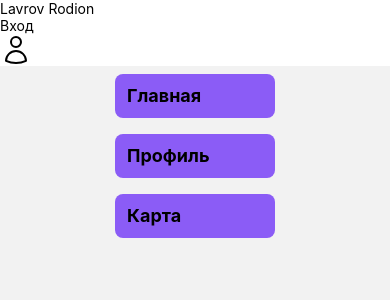
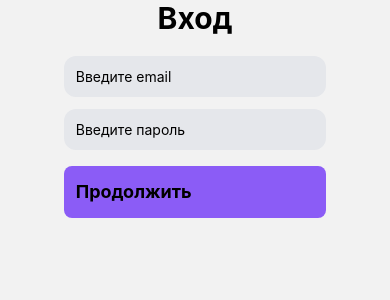
Before and after one commit to Veter-ok/react-native-online-journey, a React Native app: screen /Auth in a window 390 px wide. Shown: the top 300 px of the page. Built offline with nearby package versions, Linux system fonts and the light colour scheme.

Commit message:
Add input field and new screens

```diff
--- a/App.tsx
+++ b/App.tsx
@@ -1,21 +1,11 @@
 import React from 'react';
-import { SafeAreaView, StyleSheet, View, Text } from 'react-native';
-import Navigation from './Navigation';
+import Navigation from './Navigation/Navigation';
+import AuthProvider from './providers/AuthProvider';
 
 export default function App() {
   return (
-    <Navigation/>
-      //  <SafeAreaView>
-      //   <Text className='text-red-500'>fsdfdf</Text>
-      // </SafeAreaView>
+    <AuthProvider>
+      <Navigation/>
+    </AuthProvider>
   );
 }
-
-const styles = StyleSheet.create({
-  container: {
-    flex: 1,
-    backgroundColor: '#fff',
-    alignItems: 'center',
-    justifyContent: 'center',
-  },
-});
--- a/Navigation.tsx
+++ /dev/null
@@ -1,20 +0,0 @@
-import React, {FunctionComponent as FC} from 'react'
-import { StatusBar } from 'expo-status-bar';
-import { View, Text } from 'react-native';
-import { NavigationContainer } from '@react-navigation/native';
-import { createNativeStackNavigator } from '@react-navigation/native-stack';
-import HomeScreen from './screens/HomeScreen';
-
-const Stack = createNativeStackNavigator();
-
-const Navigation:FC = () => {
-  return (
-	<NavigationContainer>
-		<Stack.Navigator screenOptions={{headerShown: false}}>
-        	<Stack.Screen name="Home" component={HomeScreen}/>
-      	</Stack.Navigator>
-	</NavigationContainer>
-  )
-}
-
-export default Navigation
--- /dev/null
+++ b/Navigation/Navigation.tsx
@@ -0,0 +1,30 @@
+import React, {FunctionComponent as FC, useContext} from 'react'
+import { NavigationContainer } from '@react-navigation/native';
+import { createNativeStackNavigator } from '@react-navigation/native-stack';
+import HomeScreen from '../screens/HomeScreen';
+import { AuthContext } from '../providers/AuthProvider';
+import AuthScreen from '../screens/AuthScreen';
+import ProfileScreen from '../screens/Profile';
+
+const Stack = createNativeStackNavigator();
+
+const Navigation:FC = () => {
+	const {Auth} = useContext(AuthContext)
+
+	return (
+		<NavigationContainer>
+			<Stack.Navigator screenOptions={{headerShown: false}}>
+				{Auth ?
+					<>
+						<Stack.Screen name="Home" component={HomeScreen}/>
+						<Stack.Screen name="Profile" component={ProfileScreen}/>
+					</>
+				:
+					<Stack.Screen name="Auth" component={AuthScreen}/>
+				}
+			</Stack.Navigator>
+		</NavigationContainer>
+	)
+}
+
+export default Navigation
--- /dev/null
+++ b/Navigation/types.ts
@@ -0,0 +1,6 @@
+export type TypeRootStackParamList = {
+	Home: undefined,
+	Auth: undefined,
+	Profile: undefined,
+	Map: undefined,
+}
--- a/components/ui/Button/Button.tsx
+++ b/components/ui/Button/Button.tsx
@@ -2,17 +2,18 @@ import React, {FunctionComponent as FC} from 'react'
 import {Text, TouchableHighlight } from 'react-native'
 
 interface IPropsButton {
+	onClick: () => void,
 	title: string
 }
 
-const Button:FC<IPropsButton> = ({title}) => {
+const Button:FC<IPropsButton> = ({onClick, title}) => {
   return (
 	<TouchableHighlight
-		underlayColor={"#FBBF24"}
-		onPress={() => {console.log(title)}}
-		className='w-40 bg-violet-500 block p-2 mx-auto my-2 rounded-lg'
+		underlayColor="#FBBF24"
+		onPress={onClick}
+		className='w-full bg-violet-500 block p-3 mx-auto mt-4 rounded-lg'
 	>
-		<Text className='text-center text-lg font-bold p-1'>{title}</Text>
+		<Text className='text-center text-lg font-bold'>{title}</Text>
 	</TouchableHighlight>
   )
 }
--- /dev/null
+++ b/components/ui/Field/filed.tsx
@@ -0,0 +1,25 @@
+import React, {FunctionComponent as FC} from 'react'
+import {TextInput} from 'react-native'
+
+interface IPropsField {
+	placeholder: string
+	onChange: (value: string) => void,
+	value: string
+	isSecure?: boolean
+}
+
+const Field:FC<IPropsField> = ({placeholder, onChange, value, isSecure}) => {
+  return (
+	<TextInput
+		showSoftInputOnFocus={false}
+		placeholder={placeholder}
+		onChangeText={onChange}
+		value={value}
+		secureTextEntry={isSecure}
+		autoCapitalize='none'
+		className='rounded-xl bg-gray-200 mt-3 p-3 w-full'
+	/>
+  )
+}
+
+export default Field
--- /dev/null
+++ b/providers/AuthProvider.tsx
@@ -0,0 +1,24 @@
+import React, {FunctionComponent as FC, createContext, useState } from "react";
+
+interface IPropsAuthProvider {
+	children: JSX.Element
+}
+
+interface IAuthContext {
+	Auth: boolean,
+	setAuth: (boolean) => void
+}
+
+export const AuthContext = createContext<IAuthContext | null>(null)
+
+const AuthProvider:FC<IPropsAuthProvider> = ({children}) => {
+	const [Auth, setAuth] = useState(false)
+
+	return (
+		<AuthContext.Provider value={{Auth, setAuth}}>
+			{children}
+		</AuthContext.Provider>
+	)
+}
+
+export default AuthProvider
--- /dev/null
+++ b/screens/AuthScreen.tsx
@@ -0,0 +1,31 @@
+import React, {FunctionComponent as FC, useContext, useState} from 'react'
+import {Text, View, SafeAreaView} from 'react-native'
+import Button from '../components/ui/Button/Button'
+import { useNavigation } from '@react-navigation/native'
+import { AuthContext } from '../providers/AuthProvider'
+import Field from '../components/ui/Field/filed'
+
+const AuthScreen:FC = () => {
+	const {Auth, setAuth} = useContext(AuthContext)
+	const {navigate} = useNavigation()
+
+	const [email, setEmail] = useState('')
+	const [password, setPassword] = useState('')
+
+	return (
+	<>
+		<SafeAreaView>
+			<View className='mx-5 justify-center items-center h-full'>
+				<View className='w-9/12'>
+					<Text className='text-center text-black text-3xl font-bold mb-2'>Вход</Text>
+					<Field placeholder='Введите email' onChange={value => setEmail(value)} value={email}/>
+					<Field placeholder='Введите пароль' onChange={value => setPassword(value)} value={password} isSecure={true}/>
+					<Button title='Продолжить' onClick={() => setAuth(true)}></Button>
+				</View>
+			</View>
+		</SafeAreaView>
+	</>
+	)
+}
+
+export default AuthScreen
--- a/screens/HomeScreen.tsx
+++ b/screens/HomeScreen.tsx
@@ -1,21 +1,25 @@
-import React, {FunctionComponent as FC} from 'react'
-import { StatusBar } from 'expo-status-bar'
-import {Text, SafeAreaView, TouchableHighlight } from 'react-native'
+import React, {FunctionComponent as FC, useContext} from 'react'
+import {Text, SafeAreaView} from 'react-native'
 import ProfileBar from '../components/ui/ProfileBar/profileBar'
 import Button from '../components/ui/Button/Button'
+import { useNavigation } from '@react-navigation/native'
+import { AuthContext } from '../providers/AuthProvider'
 
 const HomeScreen:FC = () => {
-  return (
+	const {Auth, setAuth} = useContext(AuthContext)
+	const {navigate} = useNavigation()
+
+	return (
 	<>
-		{/* <ProfileBar/> */}
 		<SafeAreaView>
 			<ProfileBar/>
-			<Button title='Главная'/>
-			<Button title='Профиль'/>
-			<Button title='Карта'/>
+			<Button title='Главная' onClick={() => console.log("123")}/>
+			<Button title='Профиль' onClick={() => navigate("Profile")}/>
+			<Button title='Карта' onClick={() => console.log("123")}/>
+			<Button title='Выход' onClick={() => setAuth(false)}/>
 		</SafeAreaView>
 	</>
-  )
+	)
 }
 
 export default HomeScreen
--- /dev/null
+++ b/screens/Profile.tsx
@@ -0,0 +1,21 @@
+import React, {FunctionComponent as FC, useContext} from 'react'
+import {Text, View, SafeAreaView} from 'react-native'
+import { useNavigation } from '@react-navigation/native'
+import { AuthContext } from '../providers/AuthProvider'
+
+const ProfileScreen:FC = () => {
+	const {Auth, setAuth} = useContext(AuthContext)
+	const {navigate} = useNavigation()
+
+	return (
+	<>
+		<SafeAreaView>
+			<View>
+				<Text className='text-centre text-black text-3xl font-bold mb-2'>Lavrov Rodion</Text>
+			</View>
+		</SafeAreaView>
+	</>
+	)
+}
+
+export default ProfileScreen
```
Also changed, not shown: navigation.d.ts (added, +7 -0 lines), screens/Map.tsx (added).
